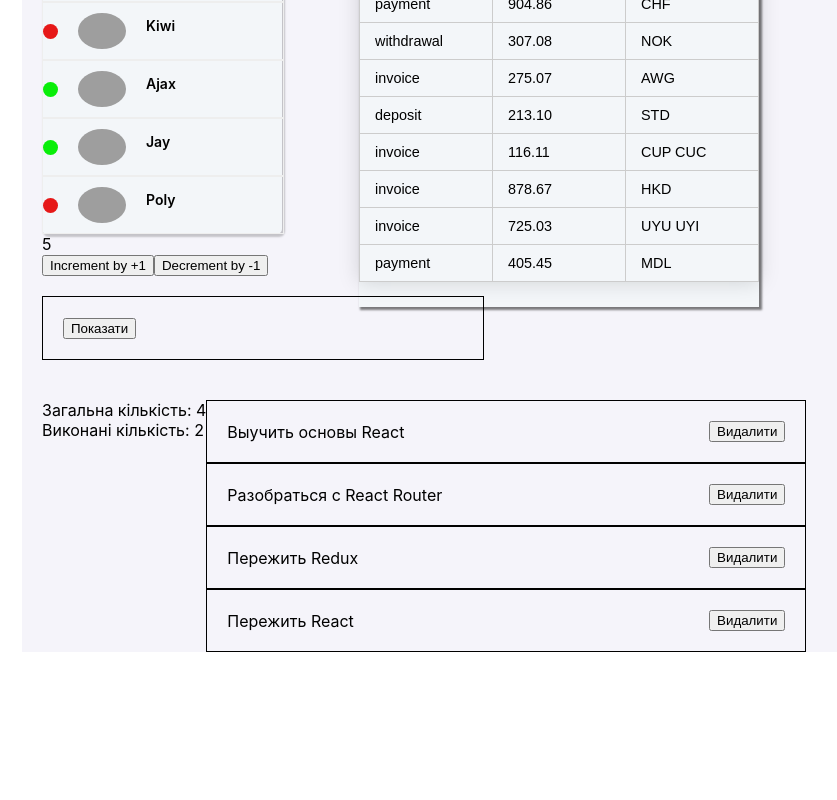
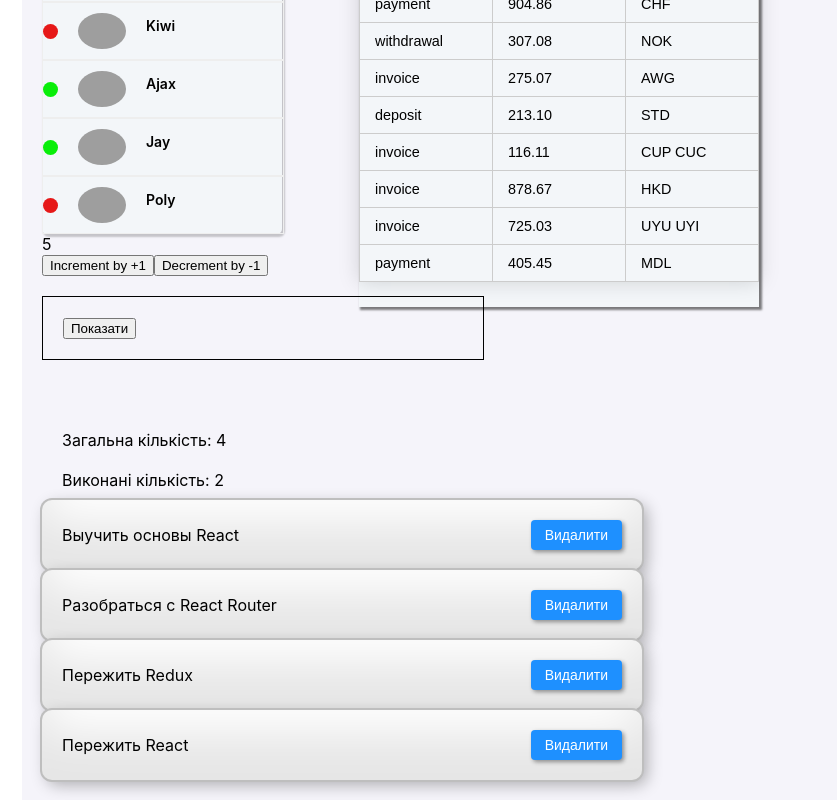
Before and after one commit to NazarKr/goit-react-hw-01-components, a React (Create React App) app: page / in a window 1280 px wide. Shown: the part 524-1324 px from the top of the page, without its empty margins (114-951 px from the left). Before the commit the page ends 1176 px from the top, so only its background shows below. Built offline with nearby package versions, Linux system fonts and the light colour scheme; grey boxes are pictures that could not be loaded.

Commit message:
update style

```diff
--- a/src/components/Counter/buttons.jsx
+++ b/src/components/Counter/buttons.jsx
@@ -1,12 +1,12 @@
 import React from 'react';
 
 export const Buttons = ({ onIncrement, onDecrement, onStep }) => (
-  <div>
+  <>
     <button type="button" onClick={onIncrement}>
       Increment by +{onStep}
     </button>
     <button type="button" onClick={onDecrement}>
       Decrement by -{onStep}
     </button>
-  </div>
+  </>
 );
--- a/src/components/Dropdown/dropdown.styled.jsx
+++ b/src/components/Dropdown/dropdown.styled.jsx
@@ -6,7 +6,7 @@ export const DropdownDiv = styled.div`
   padding: 20px;
   border: 1px solid black;
   margin-top: 20px;
-  margin-bottom: 40px;
+  margin-bottom: 60px;
 `;
 
 export const DropdownMenu = styled.div`
@@ -14,7 +14,7 @@ export const DropdownMenu = styled.div`
   top: 100%;
   left: 0;
   width: 100%;
-  padding: 20px;
+  padding: 20px 0px;
   text-align: center;
   background-color: teal;
   color: white;
--- a/src/components/Todo/todolist.jsx
+++ b/src/components/Todo/todolist.jsx
@@ -2,6 +2,7 @@ import React, { Component } from 'react';
 import Box from '../profile/Box';
 import initialTodos from '../Todo/todos.json';
 import TodoListItem from './todolistiem';
+import { TodoListDiv, TodoListTotalP } from './todolist.styled';
 
 class TodoList extends Component {
   state = {
@@ -24,7 +25,6 @@ class TodoList extends Component {
     );
 
     return (
-      <>
         <Box
             bg="backGround"
             ml="2"
@@ -32,14 +32,12 @@ class TodoList extends Component {
             width="100%"
             display="flex"
         >
-          <div>
-            <p>Загальна кількість: {totalTodo} </p>
-            <p>Виконані кількість: {completeTodo} </p>
-
-          </div>
+        <TodoListDiv>
+          <TodoListTotalP>Загальна кількість: {totalTodo} </TodoListTotalP>
+          <TodoListTotalP>Виконані кількість: {completeTodo} </TodoListTotalP>
           <TodoListItem todos={todos} onDeleteTodo={this.deleteTodo} />
+        </TodoListDiv>
       </Box>
-      </>
     );
   }
 }
--- a/src/components/Todo/todolist.styled.jsx
+++ b/src/components/Todo/todolist.styled.jsx
@@ -1,21 +1,75 @@
 import styled from 'styled-components';
+
+export const TodoListDiv = styled.div`
+
+`
+export const TodoListTotalP = styled.p`
+  margin-left: 10px;
+  padding: 10px;
+`;
 
 export const TodoListUl = styled.ul`
   width: 600px;
-  `;
+  margin-bottom: 20px;
+`;
 
 export const TodoListLi = styled.li`
   display: flex;
   align-items: center;
   justify-content: space-between;
   padding: 20px;
-  border: 1px solid black;
-`
+  background: white;
+  border-radius: 10px;
+  transition: border-radius 0.5s cubic-bezier(0.175, 0.885, 0.32, 1.275);
+  box-shadow: inset 0 -3em 3em rgba(0, 0, 0, 0.1), 0 0 0 2px rgb(190, 190, 190),
+    0.3em 0.3em 1em rgba(0, 0, 0, 0.3);
+`;
 export const TodoListP = styled.p`
   margin-top: 0;
   margin-bottom: 0;
   margin-right: 10px;
 `
+export const TodoListButton = styled.button`
+   font-size: 14px;
+   padding: 0.5em 1em;
+   border: transparent;
+   box-shadow: 2px 2px 4px rgba(0,0,0,0.4);
+   background: dodgerblue;
+   color: white;
+   border-radius: 4px;
+
+   :hover {
+ background: rgb(2,0,36);
+ background: linear-gradient(90deg, rgba(30,144,255,1) 0%, rgba(0,212,255,1) 100%);
+}
+    :active {
+  transform: translate(0em, 0.2em);
+ }
+`;
+
+// button {
+//  font-size: 17px;
+//  padding: 0.5em 2em;
+//  border: transparent;
+//  box-shadow: 2px 2px 4px rgba(0,0,0,0.4);
+//  background: dodgerblue;
+//  color: white;
+//  border-radius: 4px;
+// }
+
+// button:hover {
+//  background: rgb(2,0,36);
+//  background: linear-gradient(90deg, rgba(30,144,255,1) 0%, rgba(0,212,255,1) 100%);
+// }
+
+// button:active {
+//  transform: translate(0em, 0.2em);
+// }
+
+
+
+
+
 
 // .TodoList {
 //   width: 600px;
--- a/src/components/Todo/todolistiem.jsx
+++ b/src/components/Todo/todolistiem.jsx
@@ -1,12 +1,17 @@
 import React from 'react';
-import { TodoListUl, TodoListLi, TodoListP } from './todolist.styled';
+import {
+  TodoListUl,
+  TodoListLi,
+  TodoListP,
+  TodoListButton,
+} from './todolist.styled';
 
 const TodoListItem = ({ todos, onDeleteTodo }) => (
   <TodoListUl>
     {todos.map(({ id, text }) => (
       <TodoListLi key={id}>
         <TodoListP>{text}</TodoListP>
-        <button onClick={() => onDeleteTodo(id)}>Видалити</button>
+        <TodoListButton onClick={() => onDeleteTodo(id)}>Видалити</TodoListButton>
       </TodoListLi>
     ))}
   </TodoListUl>
```
Also changed, not shown: src/components/Dropdown/dropdown.jsx (+11 -4 lines). Lines whose indentation alone changed are shown as unchanged.
